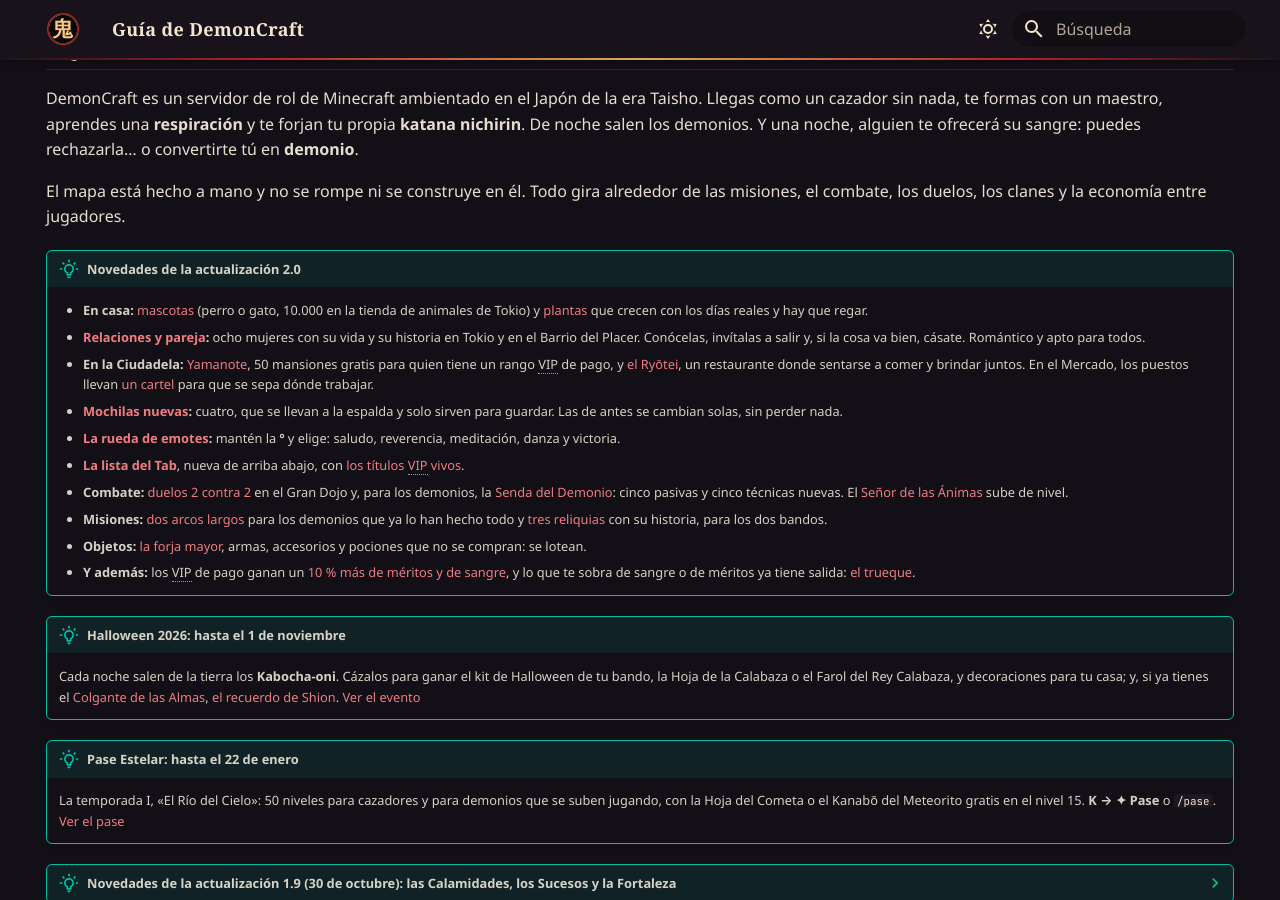
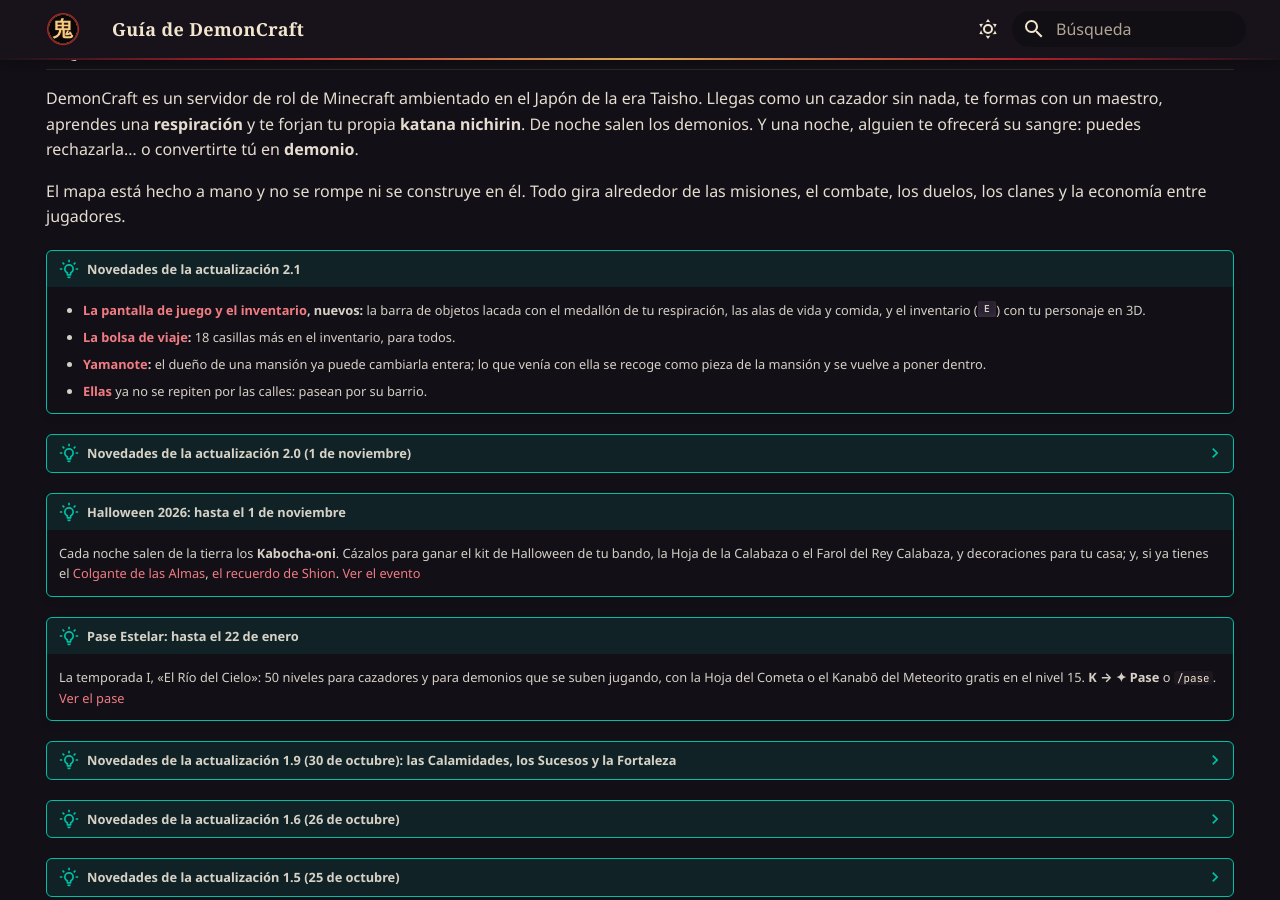
Before and after one commit to slava1222/demoncraft-guia, an MkDocs documentation site: the page built from docs/index.md, in a window 1280 px wide and 900 px high, scrolled down 797 px. Built offline with MkDocs 1.6.1 and Material for MkDocs 9.7.7, drawn with Linux system fonts in a browser that asks for light colours; some web fonts are replaced.

Commit message:
Actualizacion 2.1: la pantalla de juego y el inventario, la bolsa de viaje, las mansiones que se cambian y ellas que pasean. Sin publicar: va despues de que produccion lo tenga
Co-Authored-By: Claude Opus 5.5 <noreply@anthropic.com>

```diff
--- a/docs/ciudadela/yamanote.md
+++ b/docs/ciudadela/yamanote.md
@@ -69,7 +69,10 @@ Y lo que es solo para ti: al entrar, el nombre de tu mansión en grande con su s
 
 ## Vivir allí
 
-- **Coloca y quita lo que quieras** dentro de tu mansión. Lo que venía con la casa no se puede romper; lo que pongas tú, sí. Si un día la dejas, lo tuyo y lo que haya en la nevera y los armarios va a tu **buzón** (K → Subastas → Buzón).
+- **Cámbiala a tu gusto:** coloca y quita lo que quieras dentro de tu mansión, en la casa y en el jardín. Lo que pongas tú lo recuperas al quitarlo, como siempre.
+- **Lo que venía con la mansión** también se quita (solo el dueño, con su rango VIP). Lo recoges como una **pieza de la mansión**: se ve igual y se llama igual («Tōrō de Piedra (de la mansión)»), y la vuelves a poner donde quieras **dentro de tu mansión** con el clic derecho. Así mueves los muebles, abres una pared o cambias el jardín. Es de la mansión: no se pone fuera de ella ni se vende.
+- **No se quitan:** la capa de abajo del terreno (debajo no hay nada), la placa de la mansión y lo que la sostiene, y lo que toca el agua del estanque (se saldría).
+- Si un día la dejas, lo tuyo y lo que haya en la nevera y los armarios va a tu **buzón** (K → Subastas → Buzón), las piezas de la mansión vuelven a ella y la mansión vuelve a estar como el primer día.
 - **Compañeros** (hasta 4): **`/mansion vivir <jugador>`** para que viva contigo. Se apaña como en cualquier casa: `/mansion aceptar`, `/mansion rechazar`, `/mansion quitar <jugador>`, `/mansion salir`.
 - **Visitas:** **`/mansion invitar <jugador>`** deja pasar a alguien sin VIP durante **2 horas**.
 - **Macetas y mascota:** caben [30 macetas](../economia/plantas.md#donde-se-ponen) y [una mascota](../economia/mascotas.md).
--- a/docs/empezar/controles.md
+++ b/docs/empezar/controles.md
@@ -70,6 +70,11 @@ Con la mochila en la mano: **clic derecho** la abre y **++shift++ + clic derecho
 
 En el inventario, sobre un objeto: ++r++ muestra cómo se fabrica y ++u++ para qué sirve.
 
+## La pantalla de juego y el inventario
+
+- **Abajo**, la barra de objetos lacada en oro, con un **medallón** en medio con el kanji de tu respiración (o de tu linaje, si eres demonio) y la experiencia en su arco; brilla cuando lanzas una técnica. A la izquierda, tu **vida** (con la armadura y lo que te afecta) y a la derecha, tu **comida** con su reserva y el aire bajo el agua.
+- **El inventario (++e++)**: tu personaje en 3D en el centro (arrástralo para girarlo; la rueda lo acerca), a la izquierda tus casillas y la [bolsa de viaje](../economia/mochilas.md#la-bolsa-de-viaje), y a la derecha lo que te dan tus objetos y tus técnicas. Al pasar por un objeto ves su ficha comparada con lo que llevas puesto.
+
 ## Cambiar las teclas
 
 Todas se cambian en *Opciones → Controles → Teclas*. Las propias del servidor están en la categoría **DemonCraft**. Allí
--- a/docs/index.md
+++ b/docs/index.md
@@ -18,7 +18,15 @@ los demonios. Y una noche, alguien te ofrecerá su sangre: puedes rechazarla…
 El mapa está hecho a mano y no se rompe ni se construye en él. Todo gira alrededor de las misiones, el combate, los
 duelos, los clanes y la economía entre jugadores.
 
-!!! tip "Novedades de la actualización 2.0"
+!!! tip "Novedades de la actualización 2.1"
+    - **[La pantalla de juego y el inventario](empezar/controles.md#la-pantalla-de-juego-y-el-inventario), nuevos:** la barra de
+      objetos lacada con el medallón de tu respiración, las alas de vida y comida, y el inventario (++e++) con tu personaje en 3D.
+    - **[La bolsa de viaje](economia/mochilas.md#la-bolsa-de-viaje):** 18 casillas más en el inventario, para todos.
+    - **[Yamanote](ciudadela/yamanote.md#vivir-alli):** el dueño de una mansión ya puede cambiarla entera; lo que venía con ella
+      se recoge como pieza de la mansión y se vuelve a poner dentro.
+    - **[Ellas](social/relaciones.md)** ya no se repiten por las calles: pasean por su barrio.
+
+??? tip "Novedades de la actualización 2.0 (1 de noviembre)"
     - **En casa:** [mascotas](economia/mascotas.md) (perro o gato, 10.000 en la tienda de animales de Tokio) y
       [plantas](economia/plantas.md) que crecen con los días reales y hay que regar.
     - **[Relaciones y pareja](social/relaciones.md):** ocho mujeres con su vida y su historia en Tokio y en el Barrio del Placer.
```
Also changed, not shown: docs/economia/mochilas.md (+8 -0 lines), docs/social/relaciones.md (+1 -1 lines).
